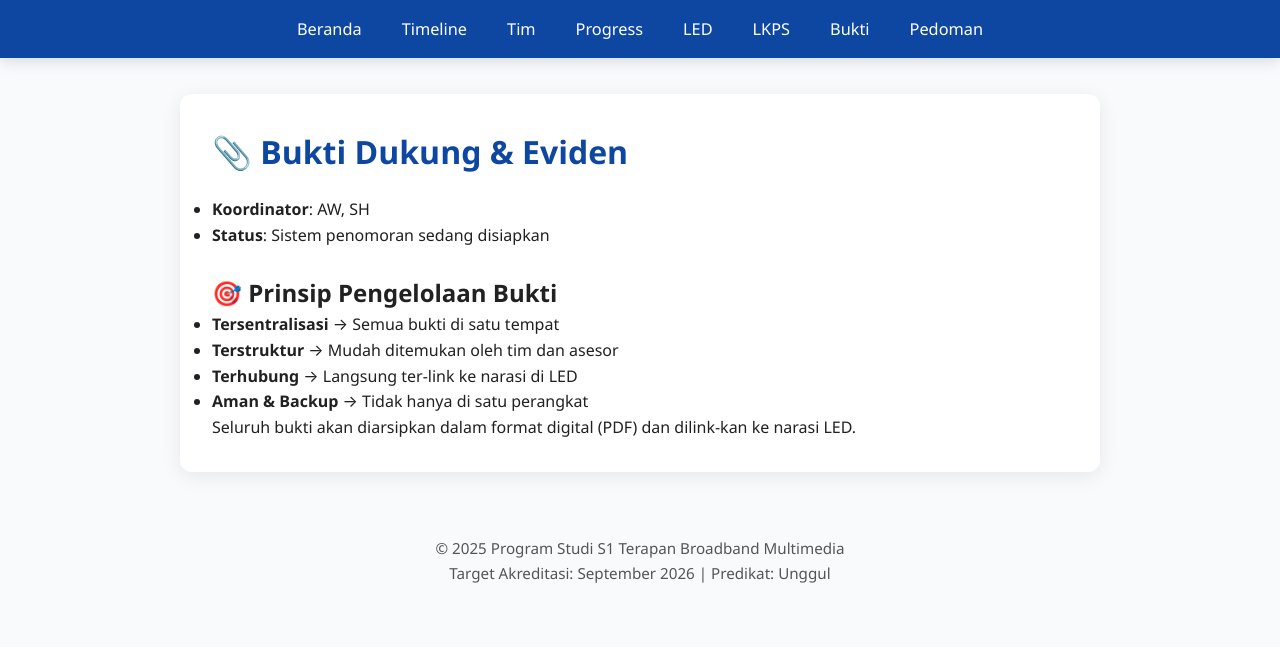
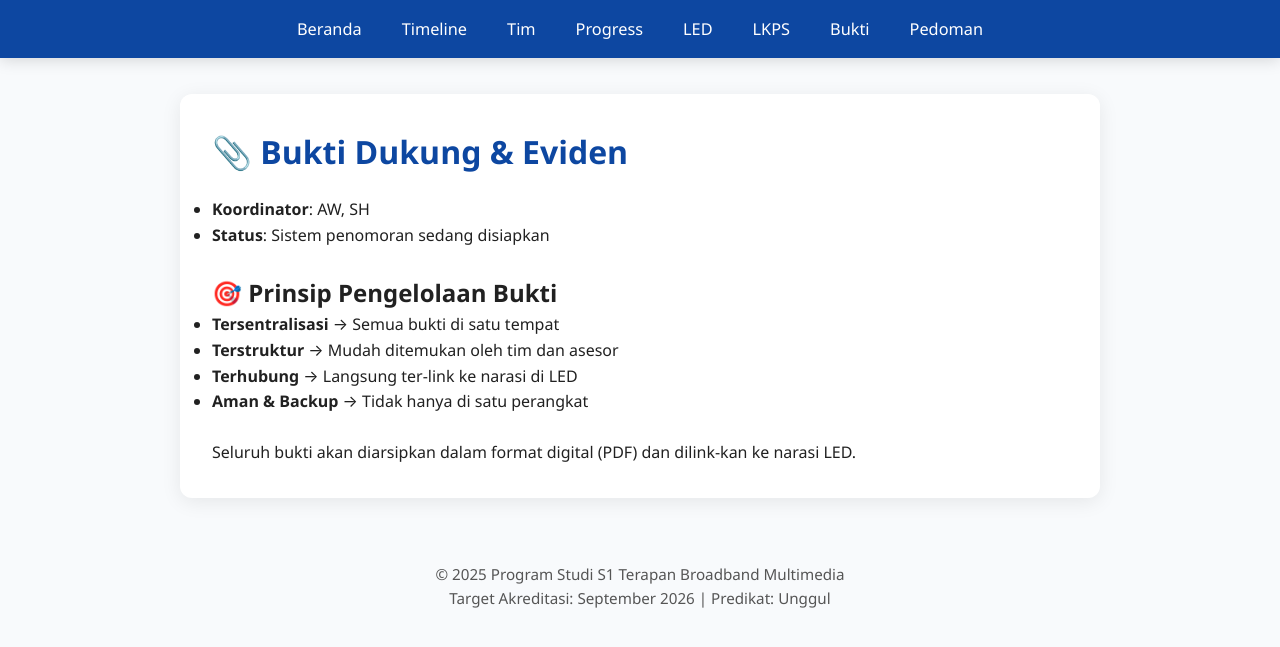
Before and after one commit to portal-psbm/aksibm-26, a Jekyll site: the page built from bukti.md, in a window 1280 px wide. Shown: the top 647 px of the page. Built offline with Jekyll 4.4.1, drawn with Linux system fonts in a browser that asks for light colours.

```diff
--- a/bukti.md
+++ b/bukti.md
@@ -14,6 +14,6 @@ permalink: /bukti/
 - **Tersentralisasi** → Semua bukti di satu tempat
 - **Terstruktur** → Mudah ditemukan oleh tim dan asesor
 - **Terhubung** → Langsung ter-link ke narasi di LED
-- **Aman & Backup** → Tidak hanya di satu perangkat
+- **Aman & Backup** → Tidak hanya di satu perangkat <br><br>
 
 > Seluruh bukti akan diarsipkan dalam format digital (PDF) dan dilink-kan ke narasi LED.
```
